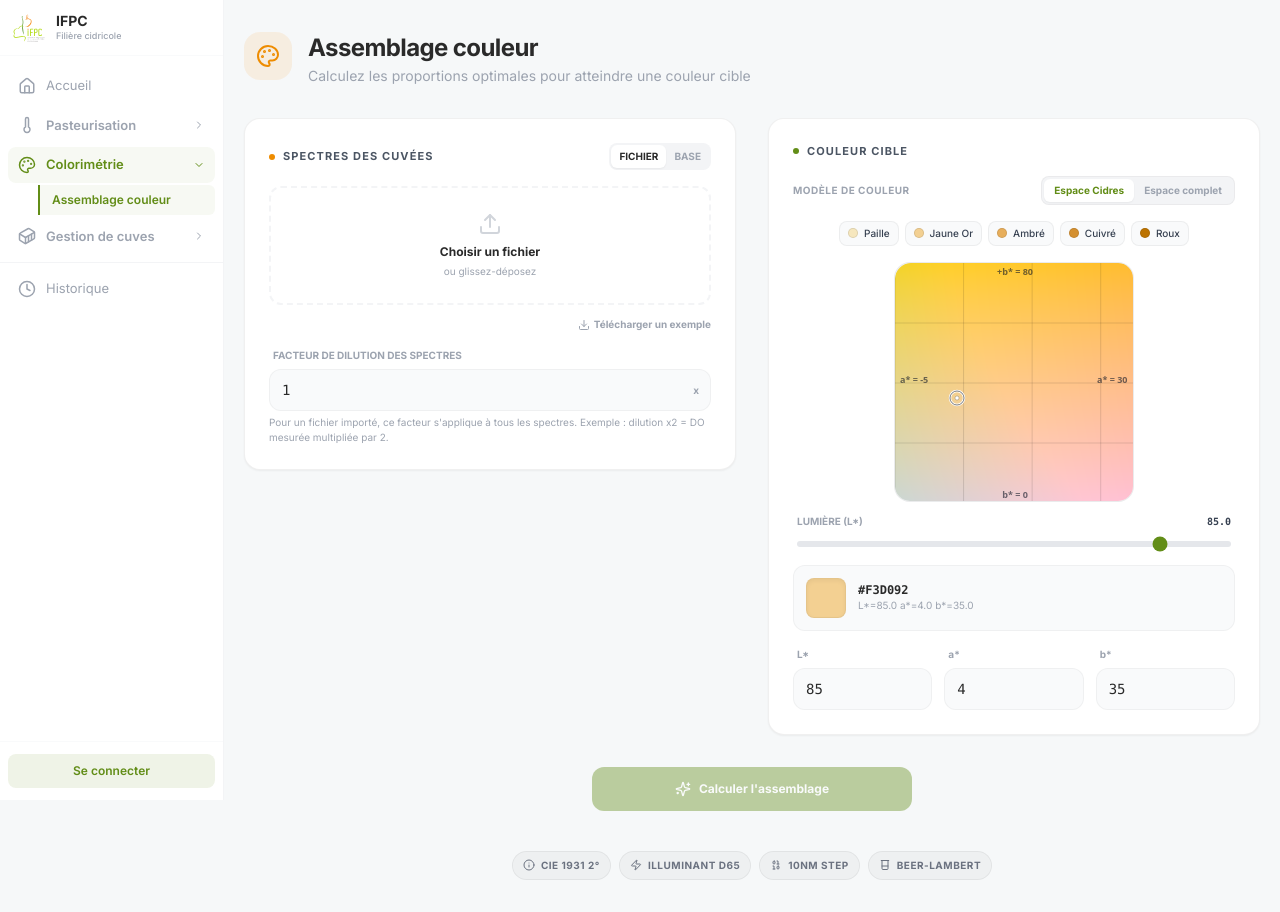
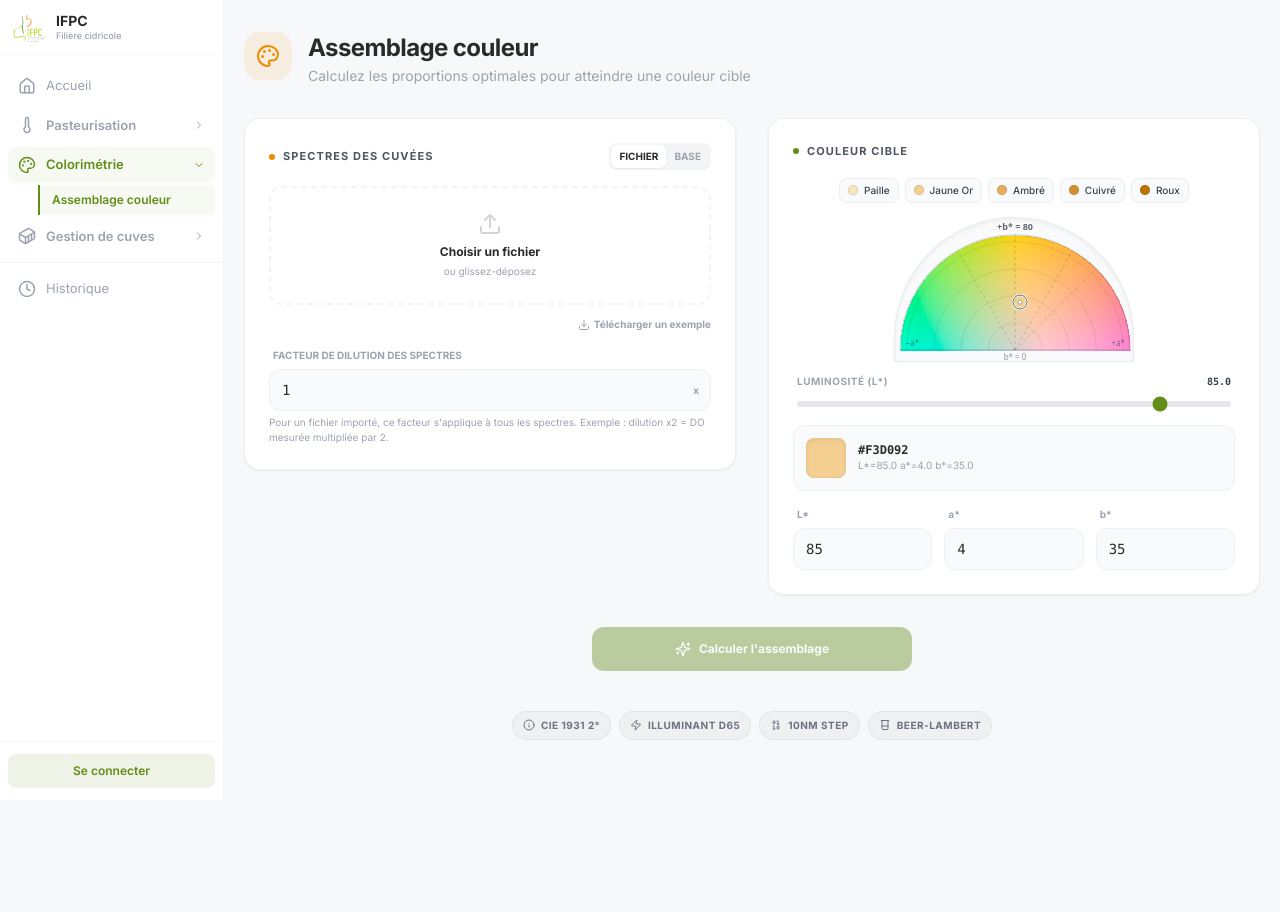
Before and after one commit to thisisbriandb/ifpc, a Next.js app in the folder frontend/: page /colorimetrie/assemblage in a window 1280 px wide. After the commit the page ends 800 px from the top, so only its background shows below. Built offline with nearby package versions, Linux system fonts and the light colour scheme.

Commit message:
optimisation

```diff
--- a/frontend/components/LabColorPicker.tsx
+++ b/frontend/components/LabColorPicker.tsx
@@ -47,9 +47,13 @@ interface LabColorPickerProps {
   onChangeB: (v: number) => void;
 }
 
-const SIZE = 240;
-const RADIUS = SIZE / 2;
-const AB_RANGE = 128;
+// Dimensions du demi-cercle chromatique
+const WIDTH = 240;
+const HEIGHT = 145;
+const ORIGIN_X = 120;
+const ORIGIN_Y = 132;
+const RADIUS = 115;
+const MAX_CHROMA = 85;
 
 // Presets de couleurs typiques de cidres
 const CIDER_PRESETS = [
@@ -64,139 +68,132 @@ export default function LabColorPicker({ L, a, b, onChangeL, onChangeA, onChange
   const canvasRef = useRef<HTMLCanvasElement>(null);
   const containerRef = useRef<HTMLDivElement>(null);
   const [dragging, setDragging] = useState(false);
-  const [pickerMode, setPickerMode] = useState<"cidre" | "full">("cidre");
 
-  // Redraw canvas based on mode and L* value
+  // Redraw canvas based on L* value
   useEffect(() => {
     const canvas = canvasRef.current;
     if (!canvas) return;
     const ctx = canvas.getContext("2d");
     if (!ctx) return;
 
-    const imageData = ctx.createImageData(SIZE, SIZE);
+    const imageData = ctx.createImageData(WIDTH, HEIGHT);
     const data = imageData.data;
 
-    if (pickerMode === "cidre") {
-      // Espace des cidres : a* in [-5, 30], b* in [0, 80]
-      for (let py = 0; py < SIZE; py++) {
-        const v = py / SIZE;
-        const bVal = 80 - v * 80;
+    // Rendu en demi-cercle (portion de l'espace cidre b* >= 0)
+    for (let py = 0; py < HEIGHT; py++) {
+      const dy = ORIGIN_Y - py; // dy > 0 vers le haut (+b*)
 
-        for (let px = 0; px < SIZE; px++) {
-          const u = px / SIZE;
-          const aVal = -5 + u * 35;
+      for (let px = 0; px < WIDTH; px++) {
+        const dx = px - ORIGIN_X;
+        const dist = Math.sqrt(dx * dx + dy * dy);
+        const idx = (py * WIDTH + px) * 4;
+
+        if (dy < 0 || dist > RADIUS) {
+          // Hors du demi-cercle : transparent
+          data[idx] = 0;
+          data[idx + 1] = 0;
+          data[idx + 2] = 0;
+          data[idx + 3] = 0;
+          continue;
+        }
+
+        const aVal = (dx / RADIUS) * MAX_CHROMA;
+        const bVal = (dy / RADIUS) * MAX_CHROMA;
 
         const [X, Y, Z] = labToXyz(L, aVal, bVal);
         const [r, g, bl] = xyzToSrgb(X, Y, Z);
 
-          const idx = (py * SIZE + px) * 4;
-          data[idx] = r; data[idx + 1] = g; data[idx + 2] = bl; data[idx + 3] = 255;
+        data[idx] = r;
+        data[idx + 1] = g;
+        data[idx + 2] = bl;
+        data[idx + 3] = 255;
       }
     }
     ctx.putImageData(imageData, 0, 0);
 
-      // Grille pour l'espace des cidres
-      ctx.strokeStyle = "rgba(0,0,0,0.12)";
+    // ── Tracés des repères chromatiques ──
+    ctx.save();
+
+    // Bordure du demi-cercle
+    ctx.strokeStyle = "rgba(0,0,0,0.15)";
+    ctx.lineWidth = 1.5;
+    ctx.beginPath();
+    ctx.arc(ORIGIN_X, ORIGIN_Y, RADIUS, Math.PI, 0, false);
+    ctx.lineTo(ORIGIN_X - RADIUS, ORIGIN_Y);
+    ctx.stroke();
+
+    // Arcs concentriques de saturation (b* = 20, 40, 60, 80)
+    ctx.strokeStyle = "rgba(0,0,0,0.08)";
     ctx.lineWidth = 1;
-
-      // Lignes verticales pour a* (-5, 5, 15, 25)
-      [-5, 5, 15, 25].forEach((aTick) => {
-        const x = ((aTick - (-5)) / 35) * SIZE;
-        ctx.beginPath(); ctx.moveTo(x, 0); ctx.lineTo(x, SIZE); ctx.stroke();
+    [20, 40, 60, 80].forEach((bTick) => {
+      const r = (bTick / MAX_CHROMA) * RADIUS;
+      ctx.beginPath();
+      ctx.arc(ORIGIN_X, ORIGIN_Y, r, Math.PI, 0, false);
+      ctx.stroke();
     });
 
-      // Lignes horizontales pour b* (20, 40, 60)
-      [20, 40, 60].forEach((bTick) => {
-        const y = ((80 - bTick) / 80) * SIZE;
-        ctx.beginPath(); ctx.moveTo(0, y); ctx.lineTo(SIZE, y); ctx.stroke();
-      });
+    // Axe vertical (+b*, jaune / ambre)
+    ctx.strokeStyle = "rgba(0,0,0,0.16)";
+    ctx.setLineDash([3, 3]);
+    ctx.beginPath();
+    ctx.moveTo(ORIGIN_X, ORIGIN_Y);
+    ctx.lineTo(ORIGIN_X, ORIGIN_Y - RADIUS);
+    ctx.stroke();
 
-      ctx.font = "bold 9px system-ui";
-      ctx.fillStyle = "rgba(17,24,39,0.6)";
-      ctx.textAlign = "center";
-      ctx.fillText("+b* = 80", RADIUS, 12);
-      ctx.fillText("b* = 0", RADIUS, SIZE - 5);
-      ctx.textAlign = "left";
-      ctx.fillText("a* = 30", SIZE - 38, RADIUS);
-      ctx.fillText("a* = -5", 5, RADIUS);
-
-    } else {
-      // Espace complet CIELAB : disque a*, b* in [-128, +128]
-      for (let py = 0; py < SIZE; py++) {
-        for (let px = 0; px < SIZE; px++) {
-          const dx = px - RADIUS;
-          const dy = py - RADIUS;
-          const dist = Math.sqrt(dx * dx + dy * dy);
-
-          const idx = (py * SIZE + px) * 4;
-          if (dist > RADIUS) {
-            data[idx] = 245; data[idx + 1] = 245; data[idx + 2] = 245; data[idx + 3] = 0;
-            continue;
-          }
-
-          const aVal = (dx / RADIUS) * AB_RANGE;
-          const bVal = -(dy / RADIUS) * AB_RANGE;
-
-          const [X, Y, Z] = labToXyz(L, aVal, bVal);
-          const [r, g, bl] = xyzToSrgb(X, Y, Z);
-          data[idx] = r; data[idx + 1] = g; data[idx + 2] = bl; data[idx + 3] = 255;
-        }
-      }
-      ctx.putImageData(imageData, 0, 0);
-
-      // Grille et cercles pour l'espace complet
-      ctx.strokeStyle = "rgba(0,0,0,0.08)";
-      ctx.lineWidth = 1;
-      for (let value = -100; value <= 100; value += 10) {
-        const x = RADIUS + (value / AB_RANGE) * RADIUS;
-        const y = RADIUS - (value / AB_RANGE) * RADIUS;
-        ctx.beginPath(); ctx.moveTo(x, 0); ctx.lineTo(x, SIZE); ctx.stroke();
-        ctx.beginPath(); ctx.moveTo(0, y); ctx.lineTo(SIZE, y); ctx.stroke();
-      }
-      ctx.strokeStyle = "rgba(0,0,0,0.18)";
-      [0.25, 0.5, 0.75, 1].forEach((ratio) => {
+    // Rayons angulaires caractéristiques pour les cidres
+    const angles = [Math.PI / 4, Math.PI / 3, (2 * Math.PI) / 3]; // 45°, 60°, 120°
+    angles.forEach((ang) => {
       ctx.beginPath();
-        ctx.arc(RADIUS, RADIUS, RADIUS * ratio, 0, Math.PI * 2);
+      ctx.moveTo(ORIGIN_X, ORIGIN_Y);
+      ctx.lineTo(ORIGIN_X + Math.cos(ang) * RADIUS, ORIGIN_Y - Math.sin(ang) * RADIUS);
       ctx.stroke();
     });
-      ctx.beginPath(); ctx.moveTo(0, RADIUS); ctx.lineTo(SIZE, RADIUS); ctx.stroke();
-      ctx.beginPath(); ctx.moveTo(RADIUS, 0); ctx.lineTo(RADIUS, SIZE); ctx.stroke();
+    ctx.setLineDash([]);
 
-      ctx.font = "bold 10px system-ui";
-      ctx.fillStyle = "rgba(17,24,39,0.5)";
+    // Textes / Annotations
+    ctx.font = "bold 9px system-ui, -apple-system, sans-serif";
+    ctx.fillStyle = "rgba(17,24,39,0.65)";
     ctx.textAlign = "center";
-      ctx.fillText("+b*", RADIUS, 13);
-      ctx.fillText("−b*", RADIUS, SIZE - 6);
+    ctx.fillText("+b* = 80", ORIGIN_X, 12);
+
+    ctx.font = "8px system-ui, -apple-system, sans-serif";
+    ctx.fillStyle = "rgba(17,24,39,0.45)";
     ctx.textAlign = "left";
-      ctx.fillText("+a*", SIZE - 25, RADIUS - 6);
+    ctx.fillText("−a*", 10, ORIGIN_Y - 4);
     ctx.textAlign = "right";
-      ctx.fillText("−a*", 25, RADIUS - 6);
-    }
-  }, [L, pickerMode]);
+    ctx.fillText("+a*", WIDTH - 10, ORIGIN_Y - 4);
+    ctx.textAlign = "center";
+    ctx.fillText("b* = 0", ORIGIN_X, ORIGIN_Y + 10);
+
+    ctx.restore();
+  }, [L]);
 
   // Convert mouse position to a*, b*
   const posToAb = useCallback((clientX: number, clientY: number) => {
     const rect = canvasRef.current?.getBoundingClientRect();
     if (!rect) return;
-    const px = Math.max(0, Math.min(SIZE, clientX - rect.left));
-    const py = Math.max(0, Math.min(SIZE, clientY - rect.top));
+    const px = Math.max(0, Math.min(WIDTH, clientX - rect.left));
+    const py = Math.max(0, Math.min(HEIGHT, clientY - rect.top));
 
-    if (pickerMode === "cidre") {
-      const aVal = Math.round((-5 + (px / SIZE) * 35) * 10) / 10;
-      const bVal = Math.round((80 - (py / SIZE) * 80) * 10) / 10;
-      onChangeA(aVal);
-      onChangeB(bVal);
-    } else {
-      const dx = px - RADIUS;
-      const dy = py - RADIUS;
+    const dx = px - ORIGIN_X;
+    let dy = ORIGIN_Y - py;
+    if (dy < 0) dy = 0; // clamp b* >= 0
+
     const dist = Math.sqrt(dx * dx + dy * dy);
-      if (dist > RADIUS) return;
-      const aVal = Math.round(((dx / RADIUS) * AB_RANGE) * 10) / 10;
-      const bVal = Math.round((-(dy / RADIUS) * AB_RANGE) * 10) / 10;
-      onChangeA(aVal);
-      onChangeB(bVal);
+    let finalDx = dx;
+    let finalDy = dy;
+
+    if (dist > RADIUS) {
+      finalDx = (dx / dist) * RADIUS;
+      finalDy = (dy / dist) * RADIUS;
     }
-  }, [pickerMode, onChangeA, onChangeB]);
+
+    const aVal = Math.round(((finalDx / RADIUS) * MAX_CHROMA) * 10) / 10;
+    const bVal = Math.round(((finalDy / RADIUS) * MAX_CHROMA) * 10) / 10;
+
+    onChangeA(Math.max(-45, Math.min(50, aVal)));
+    onChangeB(Math.max(0, Math.min(MAX_CHROMA, bVal)));
+  }, [onChangeA, onChangeB]);
 
   const handlePointerDown = (e: React.PointerEvent) => {
     setDragging(true);
@@ -211,56 +208,28 @@ export default function LabColorPicker({ L, a, b, onChangeL, onChangeA, onChange
 
   const handlePointerUp = () => setDragging(false);
 
-  // Position of cursor on disc / rect
-  let cursorX: number;
-  let cursorY: number;
+  // Position of cursor on semi-circle
+  const clampedB = Math.max(0, Math.min(MAX_CHROMA, b));
+  const clampedA = Math.max(-MAX_CHROMA, Math.min(MAX_CHROMA, a));
 
-  if (pickerMode === "cidre") {
-    cursorX = Math.max(0, Math.min(SIZE, ((a - (-5)) / 35) * SIZE));
-    cursorY = Math.max(0, Math.min(SIZE, ((80 - b) / 80) * SIZE));
-  } else {
-    cursorX = Math.max(0, Math.min(SIZE, RADIUS + (a / AB_RANGE) * RADIUS));
-    cursorY = Math.max(0, Math.min(SIZE, RADIUS - (b / AB_RANGE) * RADIUS));
+  let cursorX = ORIGIN_X + (clampedA / MAX_CHROMA) * RADIUS;
+  let cursorY = ORIGIN_Y - (clampedB / MAX_CHROMA) * RADIUS;
+
+  // Clamp cursor inside radius
+  const cdx = cursorX - ORIGIN_X;
+  const cdy = ORIGIN_Y - cursorY;
+  const cdist = Math.sqrt(cdx * cdx + cdy * cdy);
+  if (cdist > RADIUS) {
+    cursorX = ORIGIN_X + (cdx / cdist) * RADIUS;
+    cursorY = ORIGIN_Y - (cdy / cdist) * RADIUS;
   }
 
   const currentHex = labToHex(L, a, b);
 
   return (
     <div className="space-y-3">
-      {/* Mode Switch Header */}
-      <div className="flex items-center justify-between">
-        <p className="text-[10px] font-bold text-gray-400 uppercase tracking-wider">
-          Modèle de couleur
-        </p>
-        <div className="flex bg-gray-100 p-0.5 rounded-lg border border-black/[0.04]">
-          <button
-            type="button"
-            onClick={() => setPickerMode("cidre")}
-            className={`px-2.5 py-1 text-[10px] font-bold rounded-md transition-all ${
-              pickerMode === "cidre"
-                ? "bg-white text-brand-primary shadow-sm"
-                : "text-gray-400 hover:text-gray-600"
-            }`}
-          >
-            Espace Cidres
-          </button>
-          <button
-            type="button"
-            onClick={() => setPickerMode("full")}
-            className={`px-2.5 py-1 text-[10px] font-bold rounded-md transition-all ${
-              pickerMode === "full"
-                ? "bg-white text-brand-primary shadow-sm"
-                : "text-gray-400 hover:text-gray-600"
-            }`}
-          >
-            Espace complet
-          </button>
-        </div>
-      </div>
-
-      {/* Preset Chips (Espace Cidres) */}
-      {pickerMode === "cidre" && (
-        <div className="flex flex-wrap gap-1.5 justify-center py-1">
+      {/* Preset Chips */}
+      <div className="flex flex-wrap gap-1.5 justify-center py-0.5">
         {CIDER_PRESETS.map((preset) => {
           const hex = labToHex(preset.L, preset.a, preset.b);
           return (
@@ -272,38 +241,35 @@ export default function LabColorPicker({ L, a, b, onChangeL, onChangeA, onChange
                 onChangeA(preset.a);
                 onChangeB(preset.b);
               }}
-                className="flex items-center gap-1.5 px-2 py-1 bg-gray-50 hover:bg-gray-100 border border-black/[0.05] rounded-lg transition-all text-[10px] font-medium text-gray-700"
+              className="flex items-center gap-1.5 px-2 py-1 bg-gray-50 hover:bg-gray-100 border border-black/[0.05] rounded-lg transition-all text-[10px] font-medium text-gray-700 hover:border-black/10 active:scale-95"
             >
-                <div className="w-2.5 h-2.5 rounded-full border border-black/10" style={{ backgroundColor: hex }} />
+              <div className="w-2.5 h-2.5 rounded-full border border-black/10 shadow-sm" style={{ backgroundColor: hex }} />
               <span>{preset.name}</span>
             </button>
           );
         })}
       </div>
-      )}
 
-      {/* Canvas */}
+      {/* Demi-cercle Canvas */}
       <div className="flex flex-col items-center">
         <div
           ref={containerRef}
-          className={`relative max-w-full shadow-inner border border-black/[0.06] bg-gray-50 overflow-hidden ${
-            pickerMode === "cidre" ? "rounded-2xl" : "rounded-full"
-          }`}
-          style={{ width: SIZE, height: SIZE }}
+          className="relative max-w-full shadow-inner border border-black/[0.06] bg-gray-50 overflow-hidden rounded-t-full rounded-b-xl"
+          style={{ width: WIDTH, height: HEIGHT }}
         >
           <canvas
             ref={canvasRef}
-            width={SIZE}
-            height={SIZE}
-            className={`cursor-crosshair block ${pickerMode === "cidre" ? "rounded-2xl" : "rounded-full"}`}
-            style={{ width: SIZE, height: SIZE }}
+            width={WIDTH}
+            height={HEIGHT}
+            className="cursor-crosshair block rounded-t-full rounded-b-xl"
+            style={{ width: WIDTH, height: HEIGHT }}
             onPointerDown={handlePointerDown}
             onPointerMove={handlePointerMove}
             onPointerUp={handlePointerUp}
           />
           {/* Crosshair cursor */}
           <div
-            className="absolute pointer-events-none"
+            className="absolute pointer-events-none transition-transform duration-75"
             style={{
               left: cursorX - 10,
               top: cursorY - 10,
@@ -313,8 +279,8 @@ export default function LabColorPicker({ L, a, b, onChangeL, onChangeA, onChange
           >
             <svg width="20" height="20" viewBox="0 0 20 20">
               <circle cx="10" cy="10" r="7" fill="none" stroke="white" strokeWidth="2.5" />
-              <circle cx="10" cy="10" r="7" fill="none" stroke="rgba(0,0,0,0.5)" strokeWidth="1" />
-              <circle cx="10" cy="10" r="2" fill="white" stroke="rgba(0,0,0,0.4)" strokeWidth="0.5" />
+              <circle cx="10" cy="10" r="7" fill="none" stroke="rgba(0,0,0,0.6)" strokeWidth="1" />
+              <circle cx="10" cy="10" r="2" fill="white" stroke="rgba(0,0,0,0.5)" strokeWidth="0.5" />
             </svg>
           </div>
         </div>
@@ -323,7 +289,7 @@ export default function LabColorPicker({ L, a, b, onChangeL, onChangeA, onChange
       {/* Lightness Slider */}
       <div className="space-y-1.5 px-1">
         <div className="flex justify-between items-center">
-          <label className="text-[10px] font-bold text-gray-400 uppercase">Lumière (L*)</label>
+          <label className="text-[10px] font-bold text-gray-400 uppercase tracking-wider">Luminosité (L*)</label>
           <span className="text-[10px] font-mono font-bold text-gray-700">{L.toFixed(1)}</span>
         </div>
         <input
--- a/frontend/messages/en.json
+++ b/frontend/messages/en.json
@@ -164,10 +164,10 @@
     "alertAlcohol": "Alcohol {n}% vol. — partial protection, VP target can be lowered in expert mode.",
     "verdictOk": "Feasible",
     "verdictDifficult": "Demanding",
-    "verdictImpossible": "Unfeasible",
+    "verdictImpossible": "Equipment change required",
     "narrativeOk": "At {temp}°C, the time required to reduce the risk related to moulds ({micro}) appears satisfactory.",
     "narrativeDifficult": "At {temp}°C, the time required to reduce the risk related to moulds ({micro}) is too long. It is recommended to increase the temperature.",
-    "narrativeImpossible": "At {temp}°C, the time required to reduce the risk related to moulds ({micro}) is unfeasible. It is recommended to significantly increase the temperature.",
+    "narrativeImpossible": "At {temp}°C, the time required to reduce the risk related to moulds ({micro}) is feasible but requires an equipment change (or temperature increase).",
     "narrativeContext": "Target: destroy {micro} (VP = {vp} PU).",
     "stepProduct": "Your product",
     "stepProcess": "Your process",
@@ -177,7 +177,7 @@
     "helpTitle": "Help — Choosing the schedule",
     "backToConfig": "Edit configuration",
     "viewVerdict": "View result",
-    "defaultHelp": "## How to use this tool\n\n**The schedule selection tool** helps you determine the required hold time to pasteurize your product at a given temperature.\n\n### Steps\n\n1. **Select your product** (apple juice, cider, etc.) and specify if it is turbid or clear.\n2. **Choose the process**: Flash pasteurisation, Classic pasteurisation or Tunnel pasteurisation.\n3. **Enter the target temperature** in °C.\n\nThe system automatically calculates the required hold time to reach the target PU based on the reference microorganism.\n\n### Expert mode\n\nExpert mode allows you to:\n- Change the target microorganism\n- Manually adjust Tref and Z\n\n### Interpretation\n\n- **Feasible**: the hold time is compatible with the chosen process.\n- **Demanding**: the time is long, consider increasing the temperature.\n- **Unfeasible**: the time is too long, significantly increase the temperature."
+    "defaultHelp": "## How to use this tool\n\n**The schedule selection tool** helps you determine the required hold time to pasteurize your product at a given temperature.\n\n### Steps\n\n1. **Select your product** (apple juice, cider, etc.) and specify if it is turbid or clear.\n2. **Choose the process**: Flash pasteurisation, Classic pasteurisation or Tunnel pasteurisation.\n3. **Enter the target temperature** in °C.\n\nThe system automatically calculates the required hold time to reach the target PU based on the reference microorganism.\n\n### Expert mode\n\nExpert mode allows you to:\n- Change the target microorganism\n- Manually adjust Tref and Z\n\n### Interpretation\n\n- **Feasible**: the hold time is compatible with the chosen process.\n- **Demanding**: the time is long, consider increasing the temperature.\n- **Equipment change required**: the hold time is too long for current equipment, consider adapted equipment (tunnel / autoclave) or significantly increase the temperature."
   },
   "productSelector": {
     "product": "Product",
--- a/frontend/messages/fr.json
+++ b/frontend/messages/fr.json
@@ -164,10 +164,10 @@
     "alertAlcohol": "Alcool {n}% vol. — protection partielle, la VP cible peut être abaissée en mode expert.",
     "verdictOk": "Réalisable",
     "verdictDifficult": "Exigeant",
-    "verdictImpossible": "Inadapté",
+    "verdictImpossible": "Changement de matériel requis",
     "narrativeOk": "À {temp}°C, le temps nécessaire pour réduire le risque lié aux moisissures ({micro}) est satisfaisant.",
     "narrativeDifficult": "À {temp}°C, le temps nécessaire pour réduire le risque lié aux moisissures ({micro}) est trop long. Il est recommandé d'augmenter la température.",
-    "narrativeImpossible": "À {temp}°C, le temps nécessaire pour réduire le risque lié aux moisissures ({micro}) n’est pas adapté. Il est recommandé d'augmenter significativement la température.",
+    "narrativeImpossible": "À {temp}°C, le temps nécessaire pour réduire le risque lié aux moisissures ({micro}) est réalisable mais nécessite un changement de matériel (ou d'augmenter la température).",
     "narrativeContext": "Cible : détruire {micro} (VP = {vp} UP).",
     "stepProduct": "Votre produit",
     "stepProcess": "Votre procédé",
@@ -177,7 +177,7 @@
     "helpTitle": "Aide — Choix du barème",
     "backToConfig": "Modifier la configuration",
     "viewVerdict": "Voir le résultat",
-    "defaultHelp": "## Comment utiliser cet outil\n\n**L'aide au choix du barème** vous permet de déterminer le temps de maintien nécessaire pour pasteuriser votre produit à une température donnée.\n\n### Étapes\n\n1. **Sélectionnez votre produit** (jus de pomme, cidre, etc.) et précisez s'il est trouble ou limpide.\n2. **Choisissez le procédé** : Flash-pasteurisation, Pasteurisation classique ou Pasteurisation tunnel.\n3. **Entrez la température de consigne** en °C.\n\nLe système calcule automatiquement le temps de maintien nécessaire pour atteindre la VP cible en fonction du micro-organisme de référence.\n\n### Mode expert\n\nLe mode expert permet de :\n- Changer le micro-organisme cible\n- Ajuster manuellement Tref et Z\n\n### Interprétation\n\n- **Réalisable** : le temps de maintien est compatible avec le procédé choisi.\n- **Exigeant** : le temps est long, envisagez d'augmenter la température.\n- **Inadapté** : le temps est trop long, augmentez significativement la température."
+    "defaultHelp": "## Comment utiliser cet outil\n\n**L'aide au choix du barème** vous permet de déterminer le temps de maintien nécessaire pour pasteuriser votre produit à une température donnée.\n\n### Étapes\n\n1. **Sélectionnez votre produit** (jus de pomme, cidre, etc.) et précisez s'il est trouble ou limpide.\n2. **Choisissez le procédé** : Flash-pasteurisation, Pasteurisation classique ou Pasteurisation tunnel.\n3. **Entrez la température de consigne** en °C.\n\nLe système calcule automatiquement le temps de maintien nécessaire pour atteindre la VP cible en fonction du micro-organisme de référence.\n\n### Mode expert\n\nLe mode expert permet de :\n- Changer le micro-organisme cible\n- Ajuster manuellement Tref et Z\n\n### Interprétation\n\n- **Réalisable** : le temps de maintien est compatible avec le procédé choisi.\n- **Exigeant** : le temps est long, envisagez d'augmenter la température.\n- **Réalisable mais nécessite un changement de matériel** : le temps est trop long pour le matériel actuel, envisagez un équipement adapté (tunnel / autoclave) ou augmentez significativement la température."
   },
   "productSelector": {
     "product": "Produit",
```
Also changed, not shown: frontend/app/bareme/page.tsx (+18 -8 lines). Lines whose indentation alone changed are shown as unchanged.
